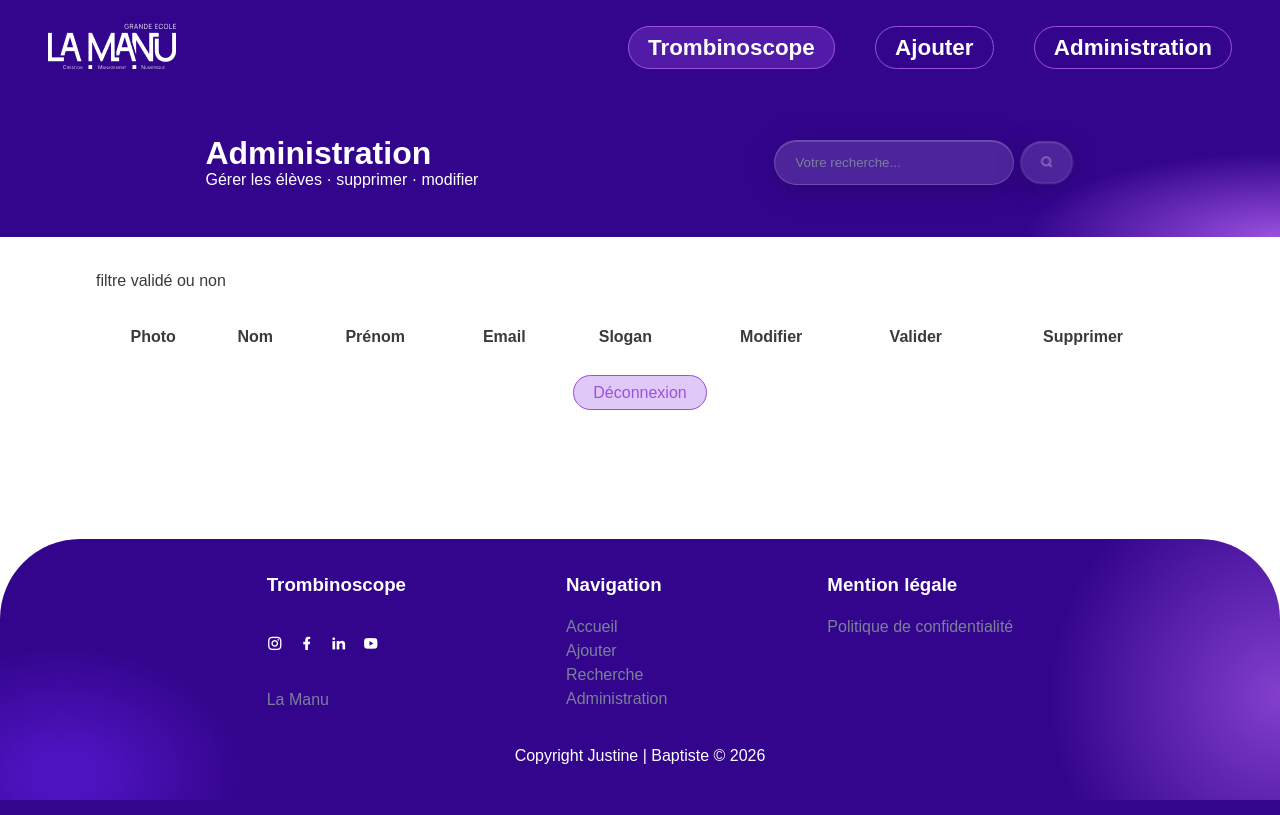
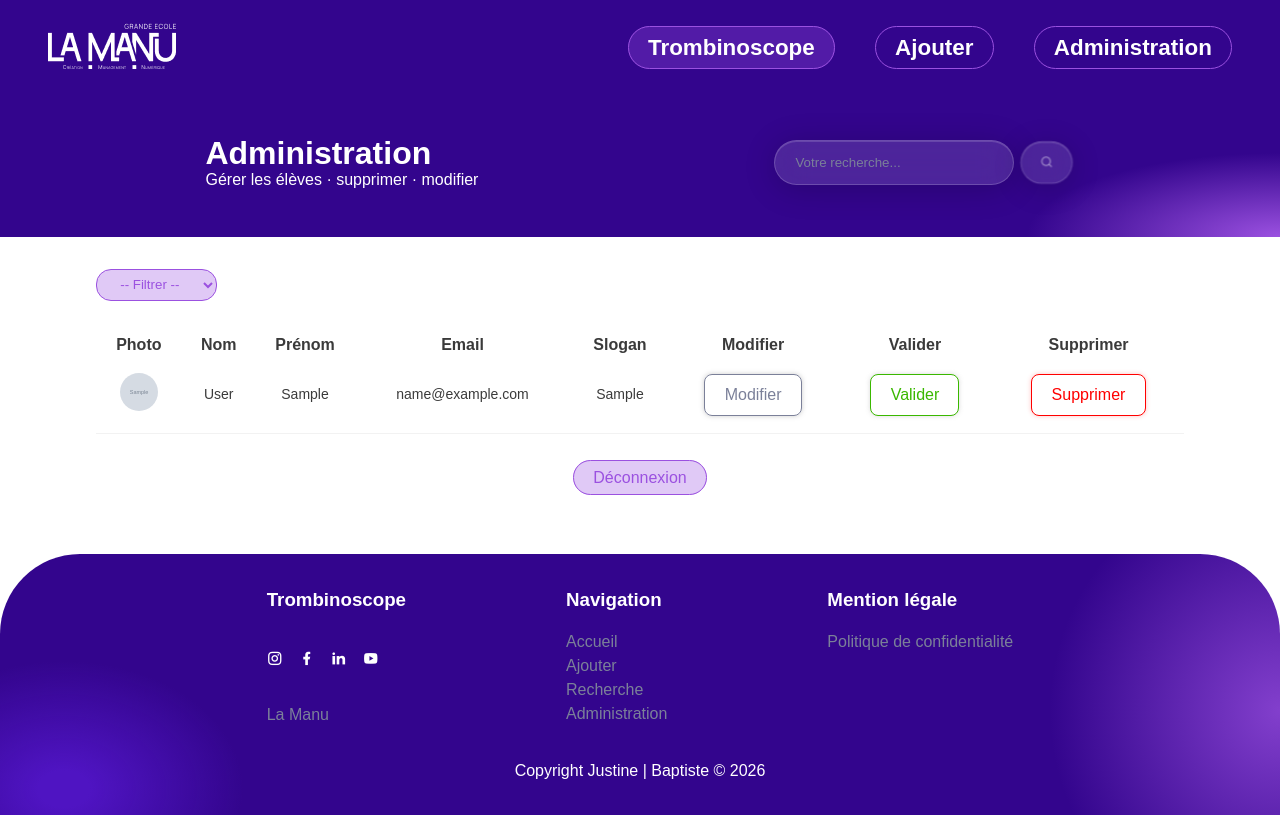
Before and after one commit to MarchandBaptiste/Trombinoscope, a PHP site: page /source/pages/admin.php in a window 1280 px wide. Run offline with PHP 8.4, Linux system fonts and the light colour scheme; tables that the repository leaves empty hold one stand-in row (values such as "Sample post"); grey boxes marked "Sample" are stand-in pictures; lists and menus that the app fills with data are empty; some libraries are stand-ins or nearby versions.

Commit message:
correction lien affichage image et modification recherche et filtrage pour l'admin

```diff
--- a/assets/css/style.css
+++ b/assets/css/style.css
@@ -126,7 +126,9 @@ a {
   color: var(--red);
   cursor: pointer;
 }
-.btn-second, .btn-green, .btn-red {
+.btn-second,
+.btn-green,
+.btn-red {
   font-size: 1rem;
   line-height: 1.5;
   display: inline-block;
@@ -561,12 +563,13 @@ a {
   width: 100%;
   height: auto;
 }
-.mobile-only article div:first-of-type{
+.mobile-only article div:first-of-type {
   display: flex;
   flex-direction: column;
   gap: 0.6rem;
 }
-.mobile-only article div :nth-child(2), article div:last-child{
+.mobile-only article div :nth-child(2),
+article div:last-child {
   display: flex;
   justify-content: center;
   align-items: center;
@@ -678,6 +681,14 @@ footer div .footer-link {
   .upper-band div {
     margin: 0;
   }
+  /* filtre  */
+  .filter select {
+    border: 1px solid var(--pink);
+    background-color: var(--lightpurple);
+    color: var(--pink);
+    border-radius: 15px;
+    padding: 0.4rem 1.2rem;
+  }
   /* card */
   .card {
     width: 260px;
@@ -737,9 +748,8 @@ footer div .footer-link {
     object-fit: cover;
   }
   .admin-panel {
-  padding: 2rem 6rem;
-
-}
+    padding: 2rem 6rem;
+  }
   /* footer */
   footer {
     background:
--- a/assets/js/script.js
+++ b/assets/js/script.js
@@ -2,6 +2,8 @@ const menuBtn = document.querySelector(".menu-hamburger");
 const navLinks = document.querySelector(".nav-links");
 const navBar = document.querySelector(".navbar");
 const overlay = document.querySelector(".overlay");
+const selectElement = document.getElementById('typeSelect');
+const formElement = document.getElementById('filterForm');
 
 menuBtn.addEventListener("click", () => {
   navLinks.classList.toggle("open");
@@ -14,3 +16,7 @@ menuBtn.addEventListener("click", () => {
     menuBtn.src = "/assets/images/icon-hamburger.svg";
   }
 });
+
+selectElement.addEventListener('change', function() {
+    formElement.submit();
+});
--- a/source/functions/search.php
+++ b/source/functions/search.php
@@ -18,9 +18,10 @@ function searchStudent($db, $search = "")
     $stmt->execute();
     return $stmt;
 }
-function adminSearchStudent($db, $search)
+function filterStudent($db, $type = '', $search = '')
 {
-    $sql = "SELECT s.* FROM `student` s
+    $sql = "SELECT s.*, c.name AS class_name, l.name AS level_name
+            FROM `student` s
             JOIN `class` c ON s.`class_id` = c.`class_id`
             JOIN `level` l ON c.`level_id` = l.`level_id`
             WHERE (
@@ -28,10 +29,16 @@ function adminSearchStudent($db, $search)
                 OR s.`last_name` LIKE :search2
                 OR l.`name` LIKE :search3
             )";
+    if (!empty($type)) {
+        $sql .= " AND s.`status` = :type";
+    }
     $stmt = $db->prepare($sql);
-    $stmt->bindValue(':search', $search . '%', PDO::PARAM_STR);
-    $stmt->bindValue(':search2', $search . '%', PDO::PARAM_STR);
-    $stmt->bindValue(':search3', $search . '%', PDO::PARAM_STR);
+    $stmt->bindValue(':search', '%' . $search . '%', PDO::PARAM_STR);
+    $stmt->bindValue(':search2', '%' . $search . '%', PDO::PARAM_STR);
+    $stmt->bindValue(':search3', '%' . $search . '%', PDO::PARAM_STR);
+    if (!empty($type)) {
+        $stmt->bindValue(':type', $type, PDO::PARAM_STR);
+    }
     $stmt->execute();
     return $stmt;
 }
--- a/source/pages/add_student.php
+++ b/source/pages/add_student.php
@@ -6,7 +6,7 @@ $db = db();
 
 $signIn = null;
 $sentance = '';
-
+$classes = $db->query("SELECT class_id, name FROM class ORDER BY class_id")->fetchAll(PDO::FETCH_ASSOC);
 if ($_SERVER['REQUEST_METHOD'] === 'POST') {
     $first_name = filter_input(INPUT_POST, 'first_name', FILTER_SANITIZE_SPECIAL_CHARS);
     $last_name = filter_input(INPUT_POST, 'last_name', FILTER_SANITIZE_SPECIAL_CHARS);
--- a/source/pages/admin.php
+++ b/source/pages/admin.php
@@ -32,9 +32,8 @@ if ($_SERVER['REQUEST_METHOD'] === 'POST' && isset($_POST['action'])) {
 
 if ($_SERVER['REQUEST_METHOD'] === 'GET') {
     $search = filter_input(INPUT_GET, 'search', FILTER_SANITIZE_SPECIAL_CHARS) ?? '';
-    $searchStudentResults = isset($_SESSION['logged'])
-        ? adminSearchStudent($db, $search)
-        : searchStudent($db, $search);
+    $type = filter_input(INPUT_GET, 'type', FILTER_SANITIZE_SPECIAL_CHARS) ?? '';
+    $searchStudentResults = filterStudent($db, $type, $search);
 }
 $studentsArray = [];
 foreach ($searchStudentResults as $student) {
@@ -59,7 +58,13 @@ foreach ($searchStudentResults as $student) {
 <?php endif ?>
 
 <section class="admin-panel">
-    <p>filtre validé ou non</p>
+    <form action="" method="GET" class="filter" id="filterForm">
+        <select name="type" id="typeSelect">
+            <option value="">-- Filtrer --</option>
+            <option value="valide">Valide</option>
+            <option value="en_attente">En attente</option>
+        </select>
+    </form>
     <div class="desktop-only">
         <table class="trombi-table">
             <thead>
--- a/source/pages/search.php
+++ b/source/pages/search.php
@@ -23,7 +23,7 @@ $classes = $db->query("SELECT class_id, name FROM class ORDER BY class_id")->fet
     <?php foreach ($searchStudentResults as $student) : ?>
         <div class="card">
             <img
-                src="../source/<?= htmlspecialchars($student['photo_path']) ?>"
+                src="/source/<?= htmlspecialchars($student['photo_path']) ?>"
                 alt="Photo de <?= htmlspecialchars($student['first_name']) ?>">
             <div class="card-gradient"></div>
             <div class="card-info-normal">
```
Also changed, not shown: source/uploads/photo_69d6c025b2e482.10395905.png (added), source/uploads/photo_69d6c0d758e8b9.57011022.png (added).
